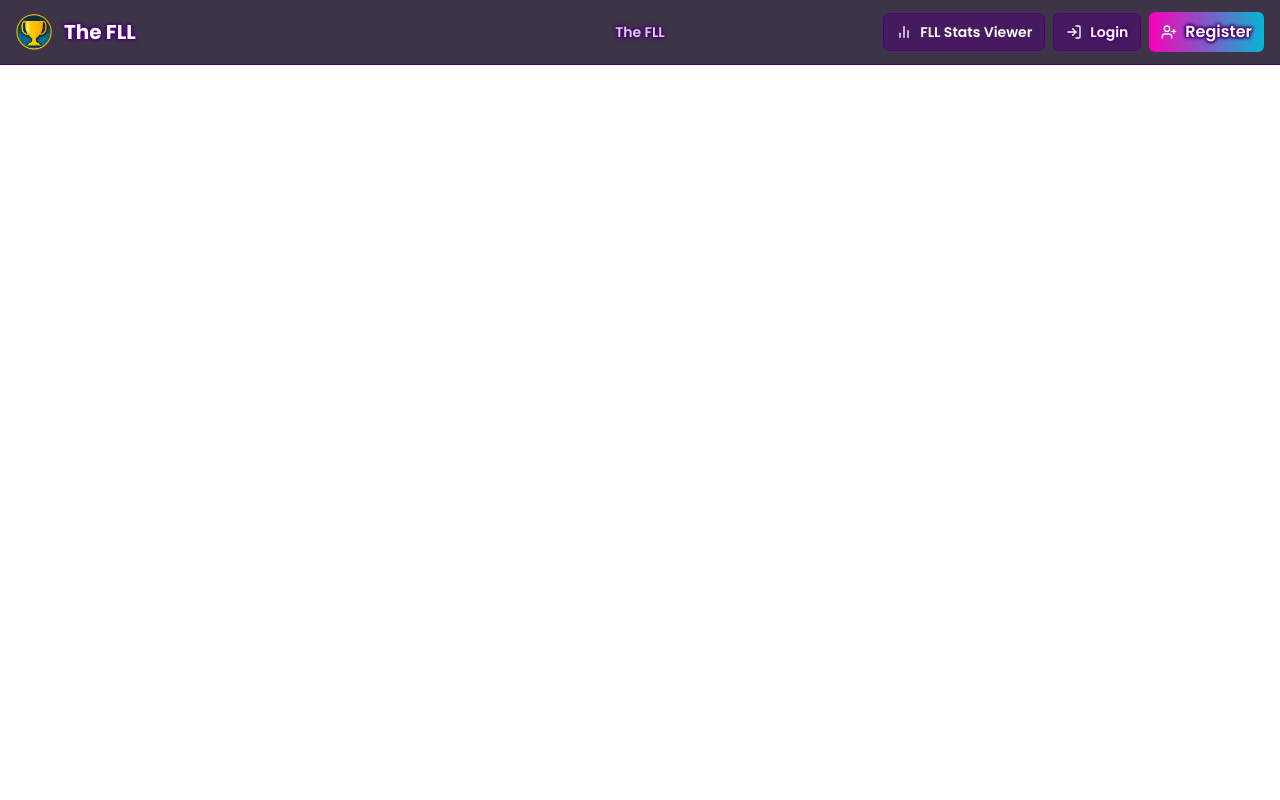
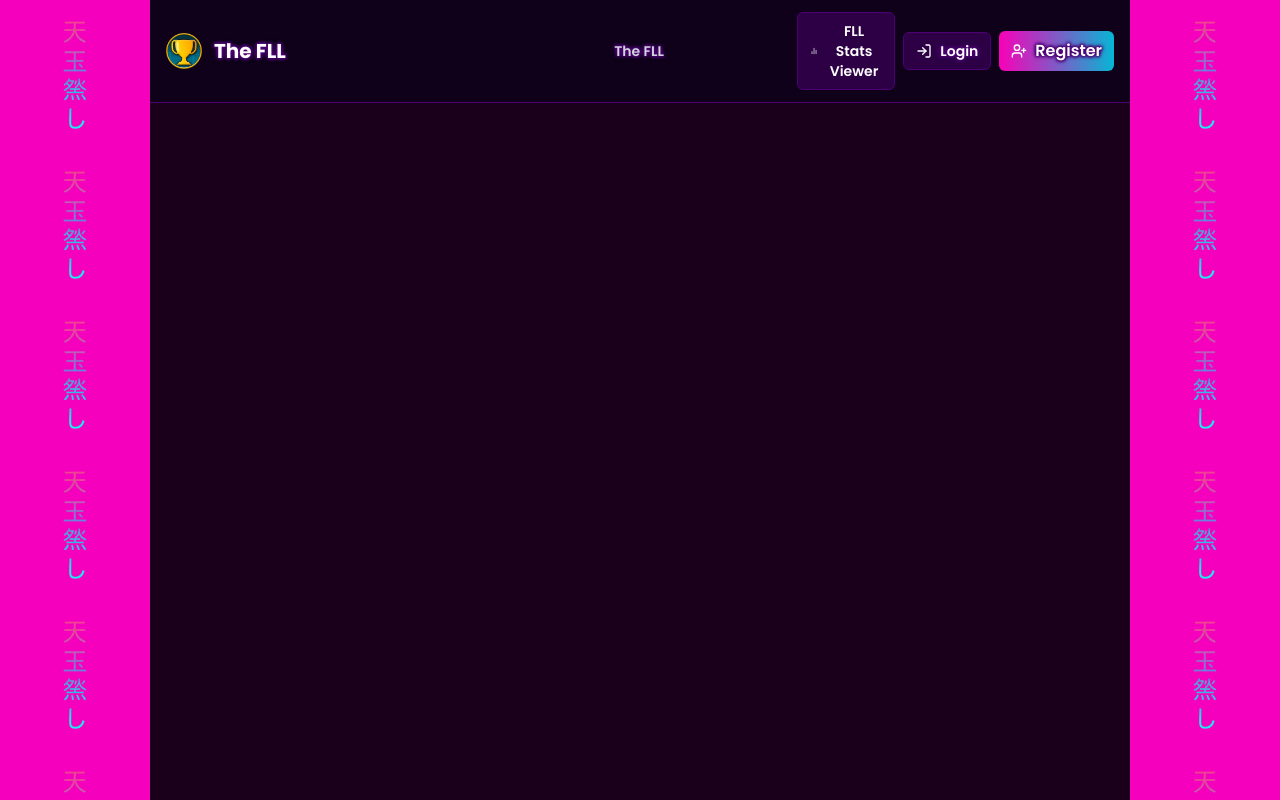
Before and after one commit to Woblu/FLL, a React (Vite) app: page /players in a window 1280 px wide. Built offline with nearby package versions, Linux system fonts and the light colour scheme.

Commit message:
Fixing the index.css good

```diff
--- a/src/index.css
+++ b/src/index.css
@@ -49,3 +49,47 @@
 .dark .custom-scrollbar {
   scrollbar-color: #22d3ee #1f2937; /* thumb color and track color (cyan-400 gray-800) */
 }
+
+/* --- New Styles for Background and Decorations --- */
+
+body {
+  /* Set the vibrant neon pink background */
+  background-color: #f500bd;
+}
+
+/* This is the container for your main content.
+  The margins push it away from the fixed sidebars.
+  The z-index ensures it sits above the background but below any modals.
+*/
+.main-content-area {
+  margin: 0 150px; /* Adjust 150px to the width of your decoration image */
+  position: relative;
+  z-index: 1;
+  background-color: #1a001a; /* Optional: A dark background for the content area for contrast */
+  min-height: 100vh;
+}
+
+/* This styles the decorative sidebars.
+  - position: fixed keeps them in place during scroll.
+  - background-image points to your asset.
+  - background-repeat: repeat-y makes the image tile vertically.
+*/
+.side-decoration {
+  position: fixed;
+  top: 0;
+  bottom: 0;
+  width: 150px; /* Adjust this to the actual width of your image */
+  background-image: url('/src/assets/c9b562fc33dfe9e93230abab38e1ef32.webp');
+  background-repeat: repeat-y;
+  background-size: contain; /* Ensures the image fits within the width */
+  z-index: 0;
+}
+
+/* Positions each sidebar */
+.side-decoration.left {
+  left: 0;
+}
+
+.side-decoration.right {
+  right: 0;
+}
```
